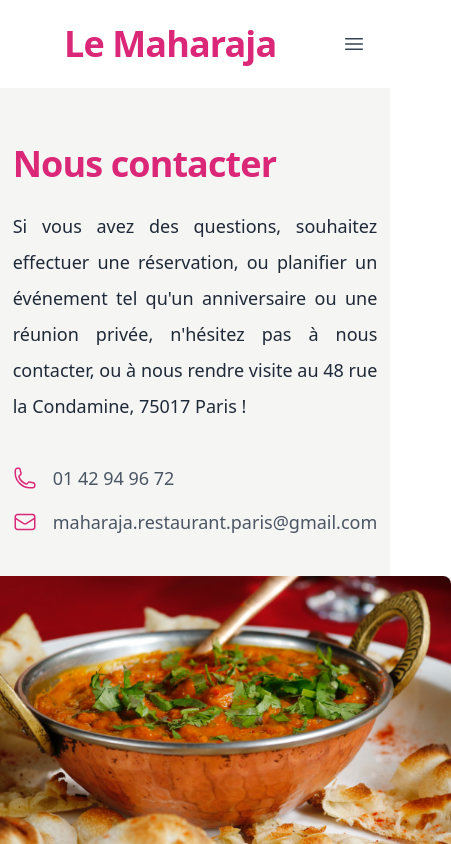
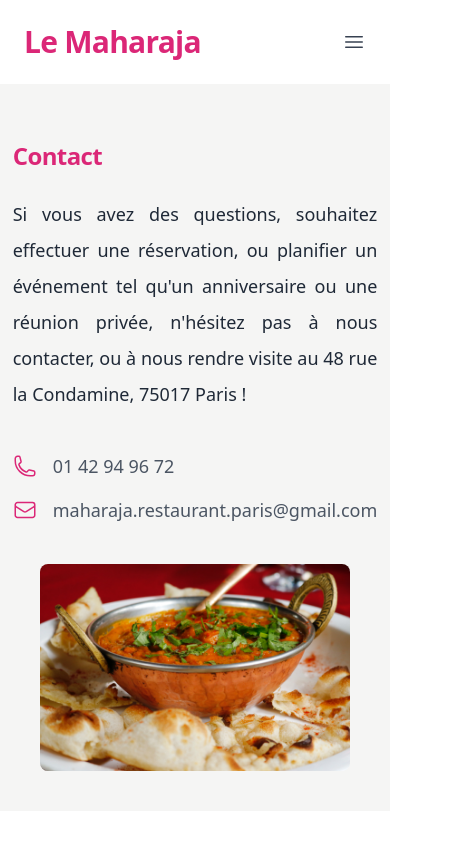
Before and after one commit to comels/maharaja-react, a React (Vite) app: page /contact in a window 390 px wide. Shown: the top 844 px of the page, 451 px wide, since content can reach past the window. Built offline with nearby package versions, Linux system fonts and the light colour scheme.

Commit message:
style update

```diff
--- a/src/components/Nav2.jsx
+++ b/src/components/Nav2.jsx
@@ -27,7 +27,7 @@ const Navigation = () => {
         {/* Logo */}
         <div className="flex lg:flex-1">
           <NavLink to="/" className="-m-1.5 p-1.5">
-            <h1 className="font-extrabold text-4xl ml-10 text-pink-600 tracking-tight">
+            <h1 className="font-extrabold text-3xl sm:text-4xl sm:ml-10 text-pink-600 tracking-tight">
               {!mobileMenuOpen && "Le Maharaja"}
             </h1>
           </NavLink>
--- a/src/pages/Contact2.jsx
+++ b/src/pages/Contact2.jsx
@@ -7,11 +7,11 @@ const Home = () => {
     <div className="bg-stone-100">
       <Nav2 />
 
-      <div className="grid justify-items-center mx-10 mb-20 items-center grid-cols-1 lg:grid-cols-2">
+      <div className="grid justify-items-center mx-10 mb-10 items-center grid-cols-1 lg:grid-cols-2">
         <div className="md:px-10 md:py-24 py-10">
           <div className="mx-auto max-w-xl">
-            <p className="text-4xl mt-4 font-bold text-pink-600 tracking-tight">
-              Nous contacter
+            <p className="font-extrabold text-2xl sm:text-3xl mt-4 text-pink-600 tracking-tight">
+              Contact
             </p>
             <div>
               <p className="mt-6 text-lg font-light text-justify leading-9 text-gray-800">
@@ -32,7 +32,7 @@ const Home = () => {
                 <dd>
                   <a
                     className="hover:text-gray-900 font-light"
-                    href="tel:01 42 94 96 72"
+                    href="tel:0142949672"
                   >
                     01 42 94 96 72
                   </a>
@@ -58,7 +58,7 @@ const Home = () => {
           </div>
         </div>
         <img
-          className="mx-10 object-contain rounded-lg max-w-lg max-h-full"
+          className="mx-10 object-contain rounded-lg max-h-96 max-w-screen"
           src="plat-1.jpeg"
           alt=""
         />
--- a/src/pages/Home.jsx
+++ b/src/pages/Home.jsx
@@ -16,8 +16,8 @@ const Home = () => {
           <p className="tracking-tight">வணக்கம்</p>
         </div>
       </div>
-      <div className="max-w-5xl mx-auto mb-10 p-10 text-justify">
-        <p className="text-3xl mt-4 font-bold text-pink-600 tracking-tight">
+      <div className="max-w-5xl mx-auto mb-10 p-10">
+        <p className="text-2xl sm:text-3xl mt-4 font-bold text-pink-600 tracking-tight">
           Spécialitées Indiennes et Sri Lankaises
         </p>
         <p className="mt-6 text-lg font-light text-justify leading-9 text-gray-800">
```
